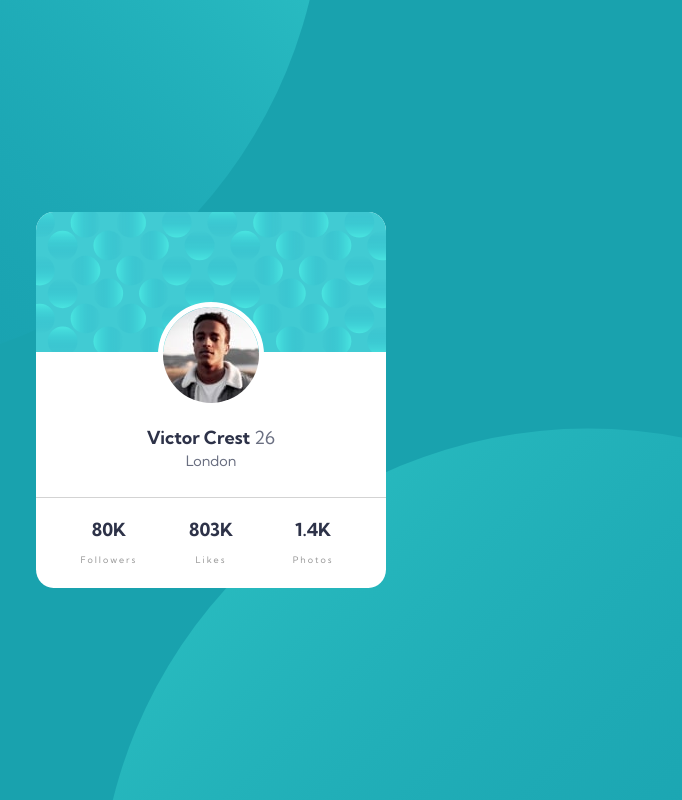
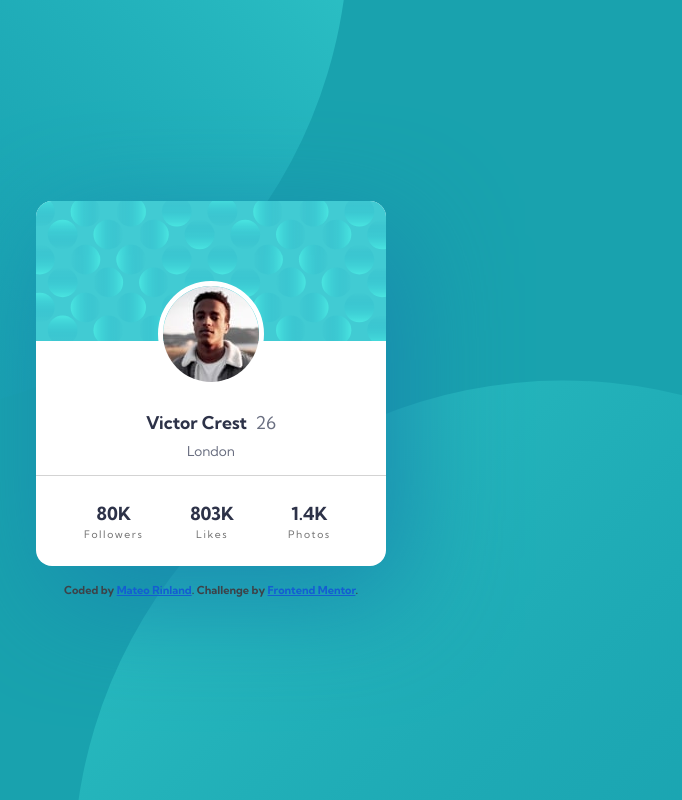
Before and after one commit to mateorinland/profile-card-component, a plain HTML site: page index.html in a window 1280 px wide. Shown: the whole page, without its empty margins (429-1111 px from the left). Drawn offline with Linux system fonts and the light colour scheme.

Commit message:
Update index.html

```diff
--- a/index.html
+++ b/index.html
@@ -1,29 +1,67 @@
 <!DOCTYPE html>
 <html lang="en">
   <head>
-    <meta charset="UTF-8">
-    <meta http-equiv="X-UA-Compatible" content="IE=edge">
-    <meta name="viewport" content="width=device-width, initial-scale=1.0">
-    <link rel="icon" href="./images/favicon-32x32.png">
-    <link rel="stylesheet" href="./styles.css">
+    <meta charset="UTF-8" />
+    <meta http-equiv="X-UA-Compatible" content="IE=edge" />
+    <meta name="viewport" content="width=device-width, initial-scale=1.0" />
+    <link rel="icon" href="./images/favicon-32x32.png" />
+    <link rel="preconnect" href="https://fonts.googleapis.com" />
+    <link rel="preconnect" href="https://fonts.gstatic.com" crossorigin />
+    <link
+      href="https://fonts.googleapis.com/css2?family=Kumbh+Sans:wght@400;700&display=swap"
+      rel="stylesheet"
+    />
+    <link rel="stylesheet" href="./styles/styles.css" />
     <title>Profile card component</title>
   </head>
   <body>
-    <main class="container">
-        <section class="bio-section">
-            <img class="card-pattern" src="./images/bg-pattern-card.svg" alt="Decorative motif">
-            <img class="profile-picture" src="./images/image-victor.jpg" alt="A young man with mountains in the background">
-            <h1>Victor Crest <span>26</span></h1>
-            <p>London</p>
-        </section>
-        <hr>
-        <div class="stats-section">
+    <main class="card">
+      <div class="bio-container">
+        <img
+          class="card-pattern"
+          src="./images/bg-pattern-card.svg"
+          alt=""
+        />
+        <img
+          class="profile-picture"
+          src="./images/image-victor.jpg"
+          alt="A young man with mountains in the background"
+        />
+        <h1 class="user-name">
+          <strong class="bold-text">Victor Crest</strong>&nbsp 26
+        </h1>
+        <p class="user-city">London</p>
+      </div>
+      <div class="stats-container">
         <ul class="stats-list">
-                <li>80K <span>Followers</span></li>
-                <li>803K <span>Likes</span></li>
-                <li>1.4K <span>Photos</span></li>
+          <li class="list-item">
+            80K <span class="list-item-type">Followers</span>
+          </li>
+          <li class="list-item">
+            803K <span class="list-item-type">Likes</span>
+          </li>
+          <li class="list-item">
+            1.4K <span class="list-item-type">Photos</span>
+          </li>
         </ul>
       </div>
     </main>
+    <footer>
+      <p class="attribution">
+        Coded by
+        <a
+          class="attribution-link"
+          href="https://www.linkedin.com/in/mateo-rinland-9b1a93bb/"
+          aria-label="Mateo Rinland's LinkedIn profile"
+          >Mateo Rinland</a
+        >. Challenge by
+        <a
+          class="attribution-link"
+          href="https://www.frontendmentor.io?ref=challenge"
+          target="_blank"
+          >Frontend Mentor</a
+        >.
+      </p>
+    </footer>
   </body>
 </html>
```
Lines whose indentation alone changed are shown as unchanged.
